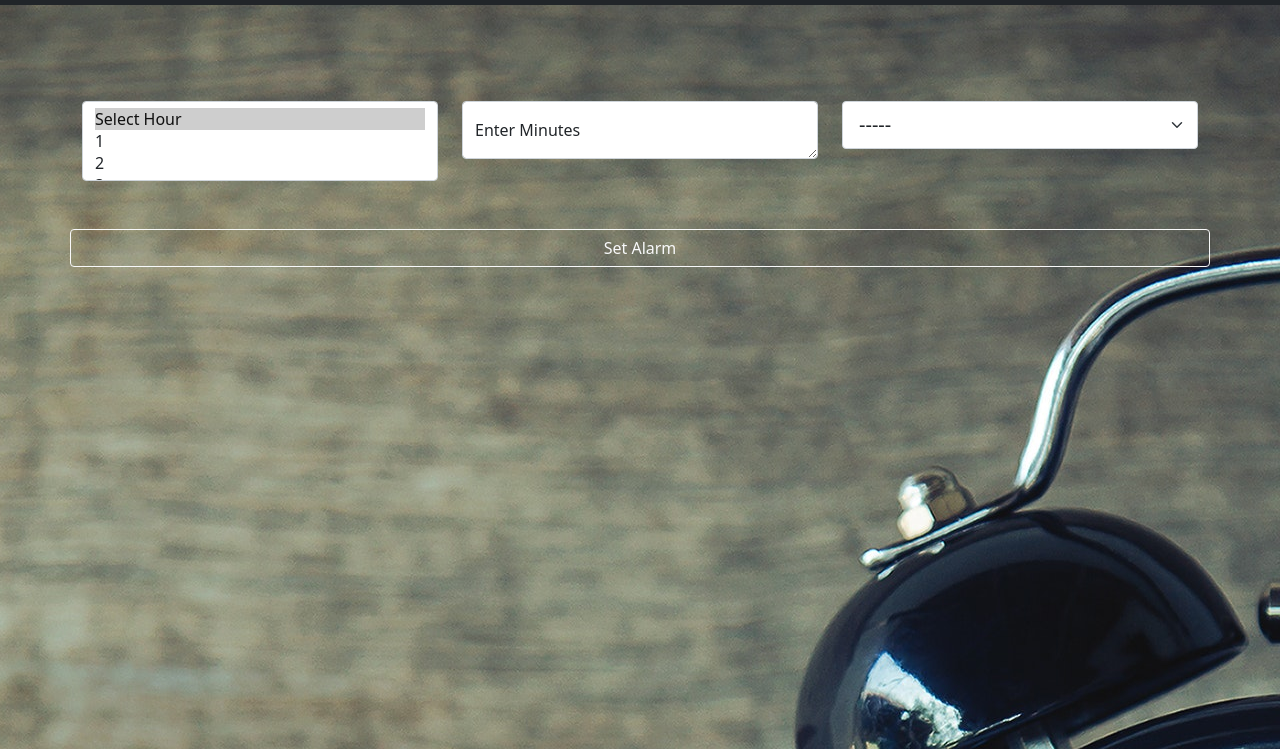
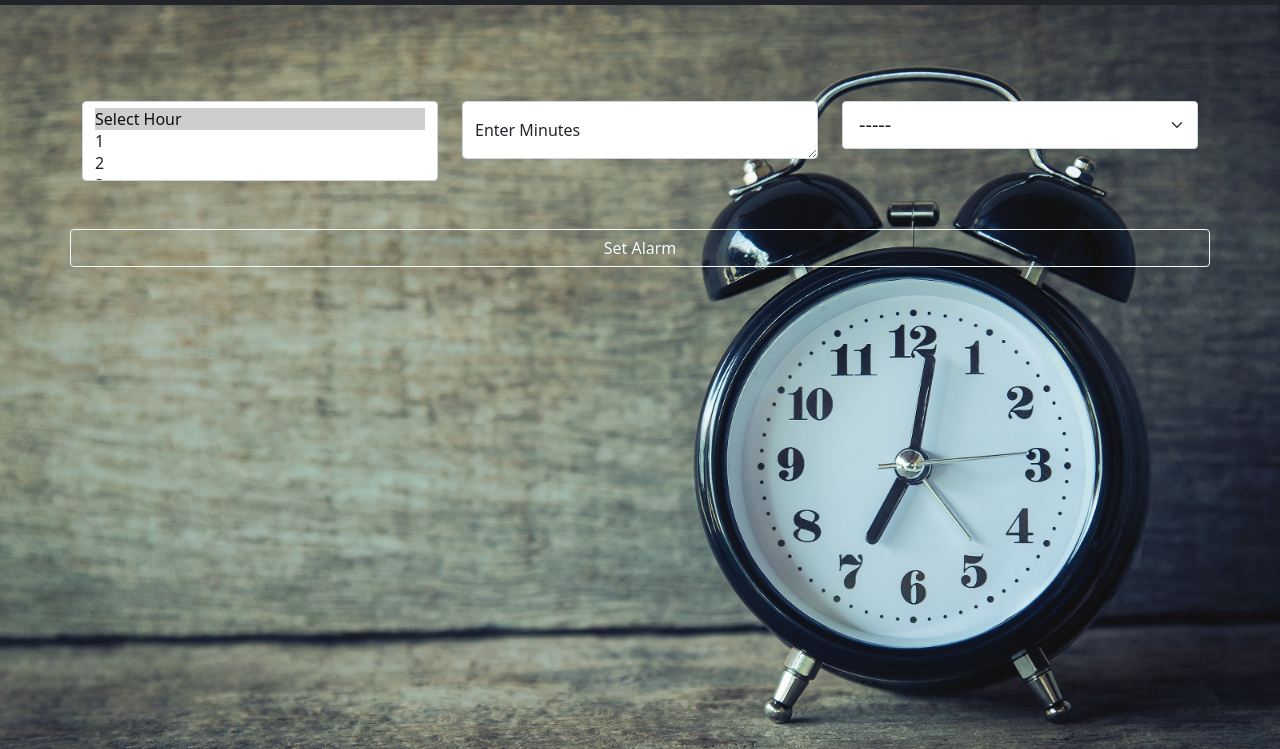
Before and after one commit to Shrey-Pokhriyal/Alarm-APP, a plain HTML site: page index.html in a window 1280 px wide. Shown: the part 51-800 px from the top of the page. Drawn offline with nearby package versions, Linux system fonts and the light colour scheme.

Commit message:
Update index.css

```diff
--- a/index.css
+++ b/index.css
@@ -7,7 +7,7 @@ margin-top:3rem;
 }
 body{
 
-    background:url('bg.jpg')no-repeat center top;
+    background: url('bg.jpg')no-repeat right top/cover;
 }
 #container
 {
```
